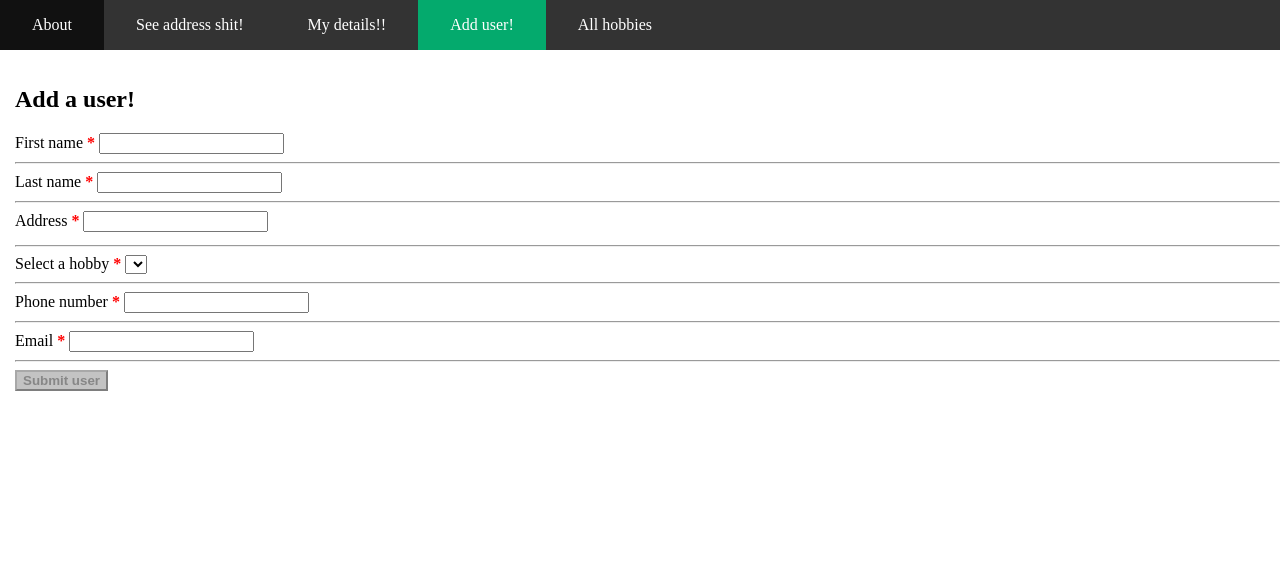
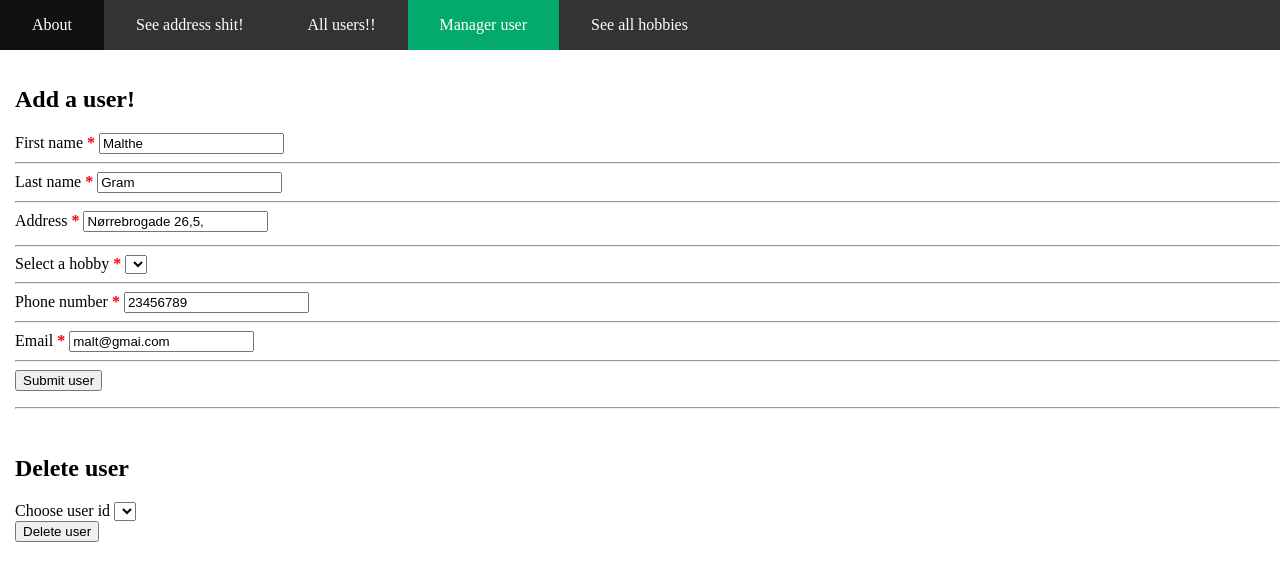
Before and after one commit to Krakkerz/KrakHeadz-FrontEnd, a plain HTML site: page index.html in a window 1280 px wide. Drawn offline with Linux system fonts and the light colour scheme; no server answers.

Commit message:
Delete user works. Started on posting hobby correct. Fix it mark

```diff
--- a/css/style.css
+++ b/css/style.css
@@ -14,3 +14,6 @@ b {
   color: #111111;
   font-weight: 900;
 }
+a {
+  color: inherit;
+}
--- a/index.html
+++ b/index.html
@@ -28,9 +28,9 @@
     <ul id="menu" class="menu">
       <li><a id="about" href="#">About</a></li>
       <li><a id="seeShit" href="#">See address shit!</a></li>
-      <li><a id="myDetails" href="#">My details!!</a></li>
-      <li><a id="addUser" href="#">Add user!</a></li>
-      <li><a id="allHobbies" href="#">All hobbies</a></li>
+      <li><a id="allUsers" href="#">All users!!</a></li>
+      <li><a id="manageUser" href="#">Manager user</a></li>
+      <li><a id="allHobbies" href="#">See all hobbies</a></li>
     </ul>
   </div>
   <div id="content"></div>
@@ -68,7 +68,7 @@
   </div>
 </template>
 
-<template data-id="myDetails">
+<template data-id="allUsers">
   <div>
     <table class="personsTable">
       <thead>
@@ -85,20 +85,20 @@
   </div>
 </template>
 
-<template data-id="addUser">
+<template data-id="manageUser">
   <h2>Add a user!</h2>
 
   <form>
     <label for="firstName">First name <b>*</b></label>
-    <input required id="firstName" type="text">
+    <input value="Malthe" required id="firstName" type="text">
     <hr>
 
     <label for="lastName">Last name <b>*</b></label>
-    <input required id="lastName" type="text">
+    <input value="Gram" required id="lastName" type="text">
     <hr>
 
     <label for="address">Address <b>*</b></label>
-    <input required type="text" id="address">
+    <input value="Nørrebrogade 26,5," required type="text" id="address">
 
 
     <pre id="addressContent"></pre>
@@ -112,14 +112,26 @@
     <hr>
 
     <label for="phoneNumber">Phone number <b>*</b></label>
-    <input required id="phoneNumber" type="text">
+    <input value="23456789" required id="phoneNumber" type="text">
     <hr>
 
     <label for="email">Email <b>*</b></label>
-    <input required id="email" type="email">
+    <input value="malt@gmai.com" required id="email" type="email">
     <hr>
 
     <button id="submitUser" type="submit">Submit user</button>
     <p id="userInformation"></p>
+    <hr>
+  </form>
+  <br>
+  <form>
+    <h2>Delete user</h2>
+    <label for="deleteUserList">Choose user id</label>
+    <select id="deleteUserList">
+      <option hidden></option>
+    </select>
+    <br>
+    <button id="deleteUserBtn">Delete user</button>
+
   </form>
 </template>
--- a/js/Fetch.js
+++ b/js/Fetch.js
@@ -1,6 +1,5 @@
 import { personsApi, dawaApi, hobbyApi } from './Urls.js'
 
-//document.getElementById("btn").onclick = fetchPersons
 
 let personsArray = []
 let hobbyArray = []
--- a/js/addUser.js
+++ /dev/null
@@ -1,28 +0,0 @@
-import { makeOptions } from "./Utility.js";
-import { personsApi } from "./Urls.js";
-
-export function addUserHandler(){
-  document.getElementById("submitUser").onclick = addUser
-}
-
-
-function addUser(){
-  const user = {}
-  user.firstName = document.getElementById("firstName").value
-  user.lastName = document.getElementById("lastName").value
-  user.address = document.getElementById("address").value
-  user.phoneNumber = document.getElementById("phoneNumber").value
-  user.email = document.getElementById("email").value
-
-  let postPerson = makeOptions("POST",user)
-
-  fetch(personsApi,postPerson)
-    .then(res => res.json())
-    .then(newUser => {
-      document.getElementById("userInformation").innerText = JSON.stringify(newUser,null,2)
-    })
-    .catch(error => console.error(error))
-
-
-
-}
--- /dev/null
+++ b/js/manageUser.js
@@ -0,0 +1,58 @@
+import {makeOptions} from "./Utility.js";
+import {hobbyApi, personsApi} from "./Urls.js";
+
+export function addUserHandler(){
+  document.getElementById("submitUser").onclick = addUser
+}
+
+
+function addUser(){
+  const user = {}
+  user.firstName = document.getElementById("firstName").value
+  user.lastName = document.getElementById("lastName").value
+  user.address = document.getElementById("address").value
+  user.phoneNumber = document.getElementById("phoneNumber").value
+  user.email = document.getElementById("email").value
+
+  const selectedHobby = document.getElementById("selectHobby")
+  const text = selectedHobby.options[selectedHobby.selectedIndex].value
+  console.log(text)
+  user.hobbyInfos = text;
+
+  let postPerson = makeOptions("POST",user)
+
+  fetch(personsApi,postPerson)
+    .then(res => res.json())
+    .then(newUser => {
+      document.getElementById("userInformation").innerText = JSON.stringify(newUser,null,2)
+    })
+    .catch(error => console.error(error))
+}
+
+export function getIds(){
+  const selectDeleteUser = document.getElementById("deleteUserList")
+
+
+  fetch(personsApi)
+    .then(res => res.json())
+    .then(personData => {
+
+      for (let i = 0; i < personData.length; i++){
+        let newOption = document.createElement("option")
+        newOption.innerText =
+          JSON.stringify(personData[i].id).replace(/"/g,"")
+          selectDeleteUser.appendChild(newOption)
+      }
+    })
+}
+export function deleteUserWithID(){
+  const idToDelete = document.getElementById("deleteUserList")
+  const value = idToDelete.options[idToDelete.selectedIndex].value
+  const deleteRequest = makeOptions("DELETE",idToDelete)
+  console.log(value)
+
+
+  fetch(personsApi + "/" + value , deleteRequest)
+    .then(res => res.json())
+    .catch(error => console.error(error))
+}
--- a/js/templateRendering.js
+++ b/js/templateRendering.js
@@ -1,6 +1,6 @@
 import { renderTemplate, setActive, showPage, required } from "./Utility.js"
-import {fetchPersons, fetchDAWA, getHobbies, getAllHobbies} from "./Fetch.js";
-import { addUserHandler } from "./addUser.js";
+import {fetchPersons, fetchDAWA, getHobbies, getAllHobbies, } from "./Fetch.js";
+import {addUserHandler, getIds, deleteUserWithID} from "./manageUser.js";
 
 function renderMenuItems(evt) {
   const element = evt.target
@@ -17,17 +17,19 @@ function renderMenuItems(evt) {
       console.log("See Krakkerz shit here!")
       break
     }
-    case "myDetails" : {
+    case "allUsers" : {
       fetchPersons()
       console.log("myDetails")
       break
     }
-    case "addUser" : {
+    case "manageUser" : {
       required()
       setInterval(required,0)
       addUserHandler()
       getHobbies()
       document.getElementById("address").oninput = fetchDAWA
+      getIds()
+      document.getElementById("deleteUserBtn").onclick = deleteUserWithID
       break
     }
     case "allHobbies" : {
@@ -37,4 +39,4 @@ function renderMenuItems(evt) {
 }
 
 document.getElementById("menu").onclick = renderMenuItems;
-showPage("addUser") //Set the default page to render
+showPage("manageUser") //Set the default page to render
```
